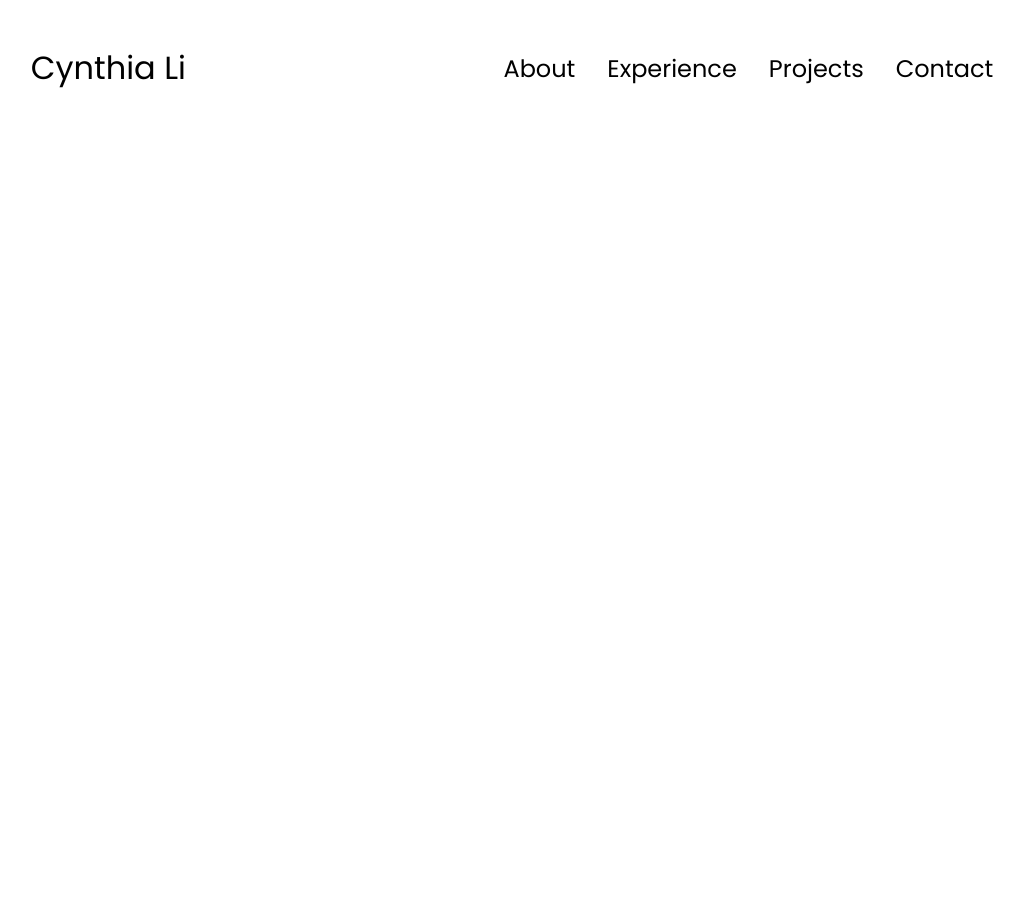
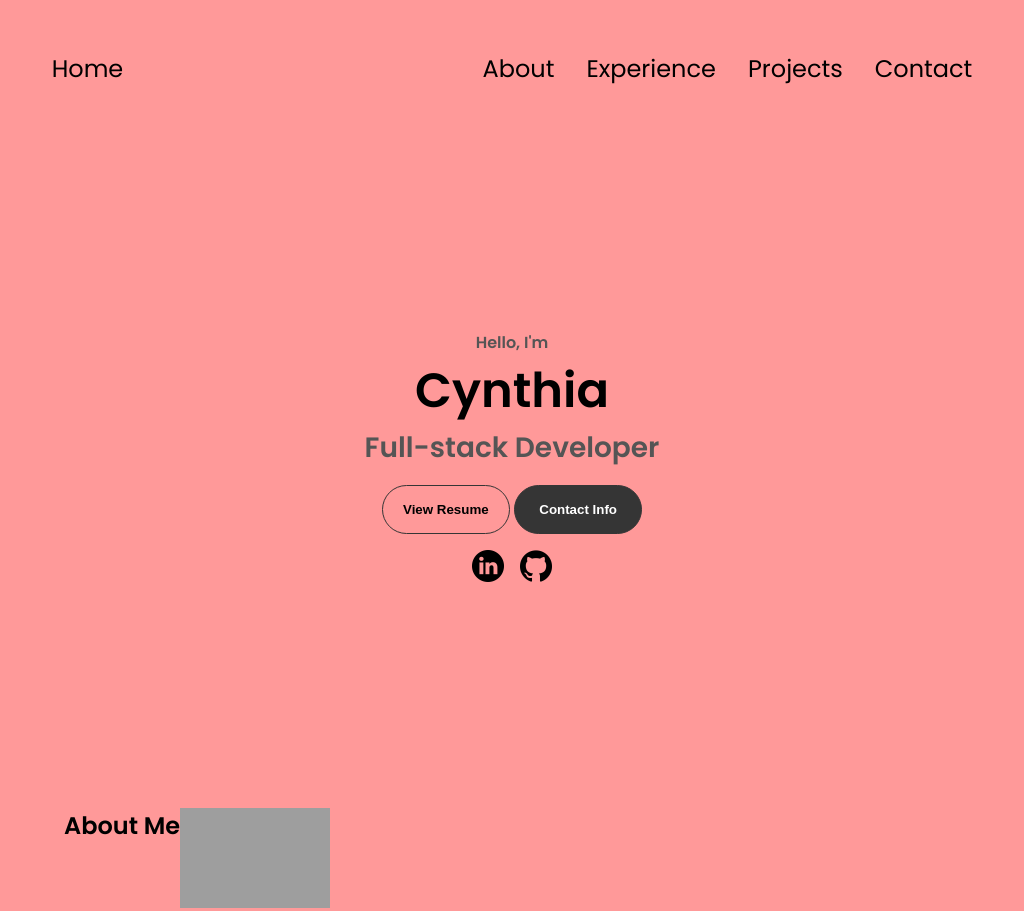
Before and after one commit to cynthia-lixinyi/portfolio, a plain HTML site: page index.html in a window 1280 px wide. Shown: the top 911 px of the page, without its empty margins (128-1152 px from the left). Before the commit the page ends 800 px from the top, so only its background shows below. Drawn offline with Linux system fonts and the light colour scheme; grey boxes are pictures that could not be loaded.

Commit message:
pinky pinky happy

```diff
--- a/index.html
+++ b/index.html
@@ -10,7 +10,9 @@
 </head>
 <body>
     <nav id="desktop-nav">
-        <div class="logo">Cynthia Li</div>
+        <div class="logo">
+            <a href="/" onclick="toggleMenu()">Home</a>
+        </div>
         <div>
           <ul class="nav-links">
             <li><a href="#about">About</a></li>
@@ -22,7 +24,9 @@
     </nav>
 
     <nav id="hamburger-nav">
-        <div class="logo">Cynthia Li</div>
+        <div class="logo">
+            <a href="/" onclick="toggleMenu()">Home</a>
+        </div>
         <div class="hamburger-menu">
           <div class="hamburger-icon" onclick="toggleMenu()">
             <span></span>
@@ -36,7 +40,66 @@
             <li><a href="#contact" onclick="toggleMenu()">Contact</a></li>
           </div>
         </div>
-      </nav>
+    </nav>
+
+    <section id="profile">
+        <!-- <div class="section_pic-container">
+            <img src="assets/profile-pic.png"
+                 alt="Cynthia's Profile Picture"
+                 height="150">
+        </div> -->
+        <div class="section_text">
+            <p class="section_text_p1">Hello, I'm</p>
+            <h1 class="title">Cynthia</h1>
+            <p class="section_text_p2">Full-stack Developer</p>
+            <di class="btm-container">
+                <button
+                    class="btn btn-color-2"
+                    onclick="window.open('assets/resume.pdf')">
+                    View Resume
+                </button>
+                <button
+                    class="btn btn-color-1"
+                    onClick="location.href='./#contact'">
+                    Contact Info
+                </button>
+                <div id="socials-container">
+                    <img
+                        src="assets/linkedin.png"
+                        alt="My LinkedIn"
+                        class="icon"
+                        onclick="location.href='https://www.linkedin.com/in/cynthia-lixinyi/'"
+                    />
+                    <img
+                        src="assets/github.png"
+                        alt="My Github"
+                        class="icon"
+                        onclick="location.href='https://github.com/cynthia-lixinyi'"
+                    />
+
+
+                </div>
+            </div>
+        </div>
+    </section>
+
+    <section id="about" class="container">
+        <h1>About Me</h1>
+        <img src="/assets/luke.png" width="150" height="100">
+    </section>
+
+    <section id="experience" class="container">
+        <h1>Experience</h1>
+    </section>
+
+    <section id="projects" class="container">
+        <h1>Projects</h1>
+    </section>
+
+    <section id="contact" class="container">
+        <h1>Contact Me</h1>
+    </section>
+
 
     <script src="script.js"></script>
 </body>
--- a/style.css
+++ b/style.css
@@ -9,6 +9,7 @@
 
 body {
   font-family: "Poppins", sans-serif;
+  background-color: #FF9999;
 }
 
 html {
@@ -59,7 +60,7 @@ a:hover {
 }
 
 .logo {
-  font-size: 2rem;
+  font-size: 1.5rem;
 }
 
 .logo:hover {
@@ -97,7 +98,7 @@ a:hover {
     position: absolute;
     top: 100%;
     right: 0;
-    background-color: white;
+    background-color: pink;
     width: fit-content;
     max-height: 0;
     overflow: hidden;
@@ -154,3 +155,123 @@ a:hover {
 .hamburger-icon span:first-child {
     transform: none;
 }
+
+/* SECTION */
+section {
+    display: flex;
+    padding: 4vh;
+    height: 96vh;
+    margin: 0 10rem;
+    box-sizing: border-box;
+    min-height: fit-content;
+}
+
+.section-container {
+    display: flex;
+}
+
+.section_picture-container {
+    display: flex;
+    flex-direction: vertical;
+    justify-content: center;
+    align-items: center;
+}
+
+
+#profile {
+    display: flex;
+    justify-content: center;
+    gap: 5rem;
+    height: 80vh;
+}
+
+.section_picture-container {
+    display: flex;
+    height: 400px;
+    width: 400px;
+    margin: auto 0;
+}
+
+.section_text {
+    align-self: center;
+    text-align: center;
+}
+
+.section_text p {
+    font-weight: 600;
+}
+
+.section_text_p1 {
+    text-align: center;
+}
+
+.section_text_p2 {
+    font-size: 1.75rem;
+    margin-bottom: 1rem;
+}
+
+.title {
+    font-size: 3rem;
+    text-align: center;
+}
+
+#socials-container {
+    display: flex;
+    justify-content: center;
+    margin-top: 1rem;
+    gap: 1rem;
+}
+
+/* ICONS */
+.icon {
+    cursor: pointer;
+    height: 2rem;
+}
+
+/* BUTTONS */
+
+.btn-container {
+    display: flex;
+    justify-content: center;
+    gap: 1rem;
+}
+
+.btn {
+    font-weight: 600;
+    transition: all 300ms ease;
+    padding: 1rem;
+    width: 8rem;
+    border-radius: 2rem;
+}
+
+.btn-color-1,
+.btn-color-2 {
+    border: rgb(53, 53, 53) 0.1rem solid;
+}
+
+.btn-color-1:hover,
+.btn-color-2:hover {
+    cursor: pointer;
+}
+
+.btn-color-1,
+.btn-color-2:hover {
+    background: rgb(53, 53, 53);
+    color: white;
+}
+
+.btn-color-1:hover {
+    background: rgb(0, 0, 0);
+}
+
+.btn-color-2 {
+    background: none;
+}
+
+.btn-color-2:hover {
+    border: rgb(255, 255, 255) 0.1rem solid;
+}
+
+.btn-container {
+    gap: 1rem;
+}
```
Also changed, not shown: assets/cynthia.png (renamed from assets/cynthia.jpg), 2 other files.
